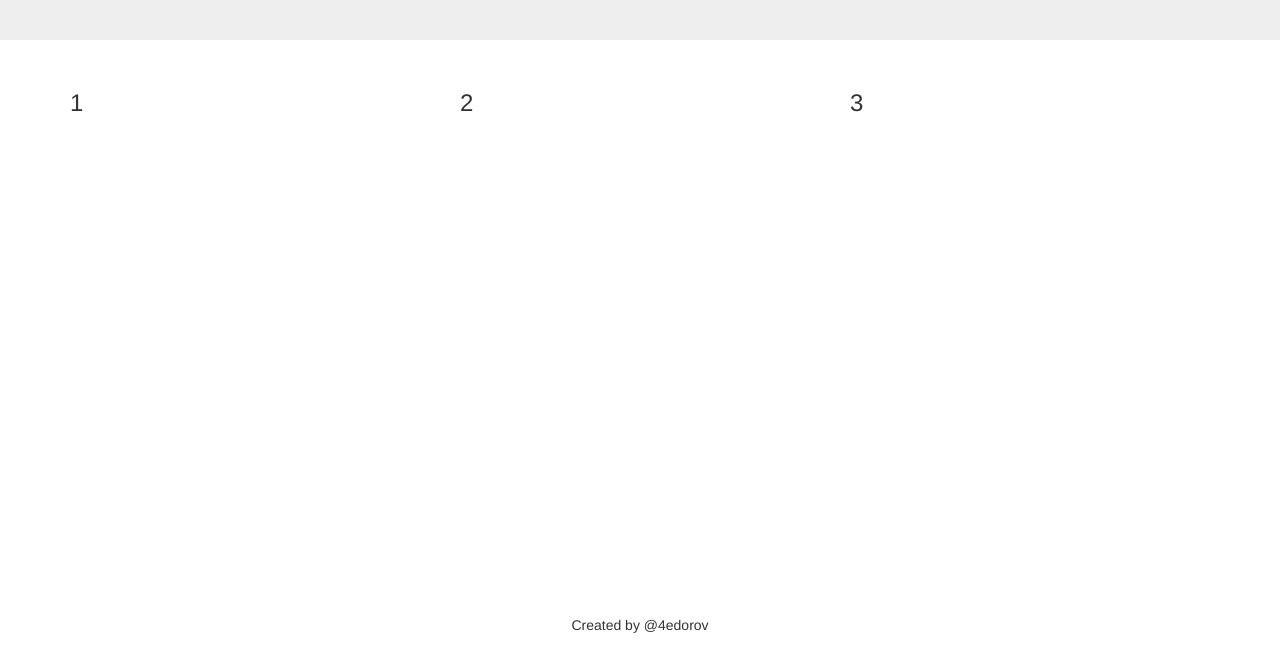
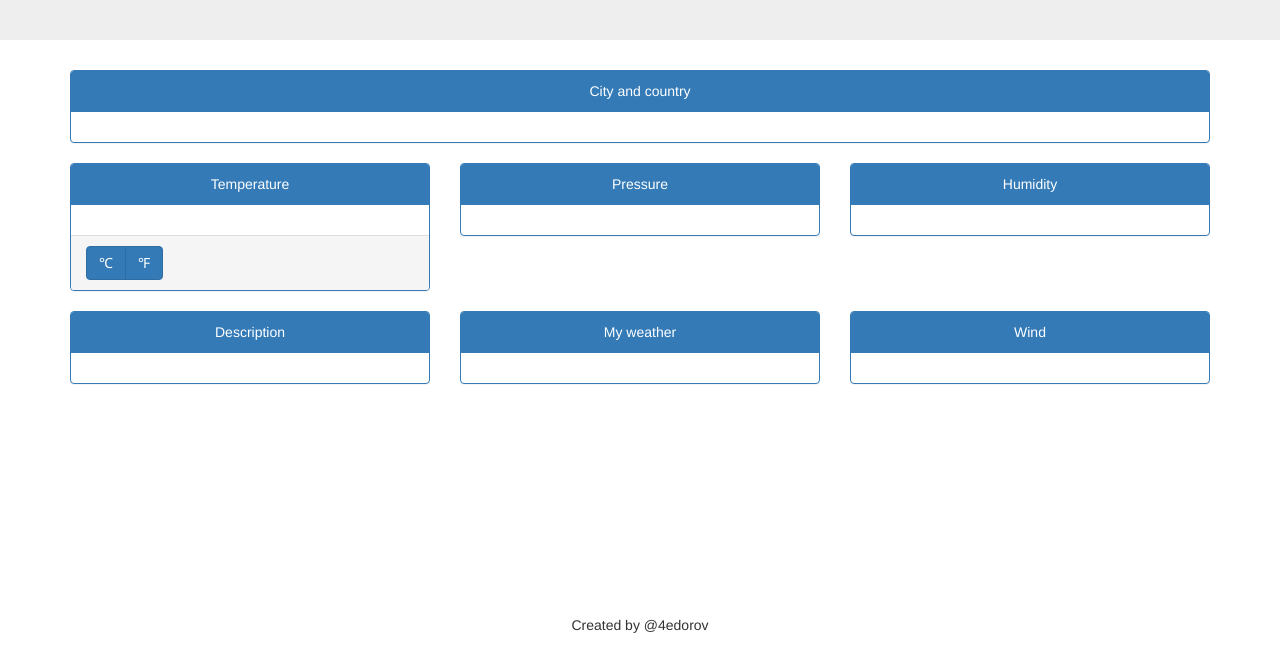
Before and after one commit to 4edorov/my-local-weather, a plain HTML site: page index.html in a window 1280 px wide. Shown: the part 155-800 px from the top of the page. Drawn offline with nearby package versions, Linux system fonts and the light colour scheme.

Commit message:
Add html pattern

```diff
--- a/getweather.js
+++ b/getweather.js
@@ -28,4 +28,4 @@ function geoFindMe() {
     navigator.geolocation.getCurrentPosition(myLocation, errorMyLocation, {maximumAge: 600000});
 }
 
-geoFindMe();
+//geoFindMe();
--- a/index.html
+++ b/index.html
@@ -25,14 +25,57 @@
         3. | "weather"."description" | "weather"."icon" | "wind"."speed", "Wind"."deg" |
         -->
         <div class="row">
+            <div class="col-sm-12">
+                <div class="panel panel-primary">
+                    <div class="panel-heading text-center">City and country</div>
+                    <div class="panel-body"></div>
+                </div>
+            </div>
+        </div>
+        <div class="row">
             <div class="col-sm-4">
-                <h3 class="message">1</h3>
+                <div class="panel panel-primary">
+                    <div class="panel-heading text-center">Temperature</div>
+                    <div class="panel-body"></div>
+                    <div class="panel-footer">
+                        <div class="btn-group">
+                            <button type="button" class="btn btn-primary">&#8451;</button>
+                            <button type="button" class="btn btn-primary">&#8457;</button>
+                        </div>
+                    </div>
+                </div>
             </div>
             <div class="col-sm-4">
-                <h3>2</h3>
+                <div class="panel panel-primary">
+                    <div class="panel-heading text-center">Pressure</div>
+                    <div class="panel-body"></div>
+                </div>
             </div>
             <div class="col-sm-4">
-                <h3>3</h3>
+                <div class="panel panel-primary">
+                    <div class="panel-heading text-center">Humidity</div>
+                    <div class="panel-body"></div>
+                </div>
+            </div>
+        </div>
+        <div class="row">
+            <div class="col-sm-4">
+                <div class="panel panel-primary">
+                    <div class="panel-heading text-center">Description</div>
+                    <div class="panel-body"></div>
+                </div>
+            </div>
+            <div class="col-sm-4">
+                <div class="panel panel-primary">
+                    <div class="panel-heading text-center">My weather</div>
+                    <div class="panel-body"></div>
+                </div>
+            </div>
+            <div class="col-sm-4">
+                <div class="panel panel-primary">
+                    <div class="panel-heading text-center">Wind</div>
+                    <div class="panel-body"></div>
+                </div>
             </div>
         </div>
     </div>
```
